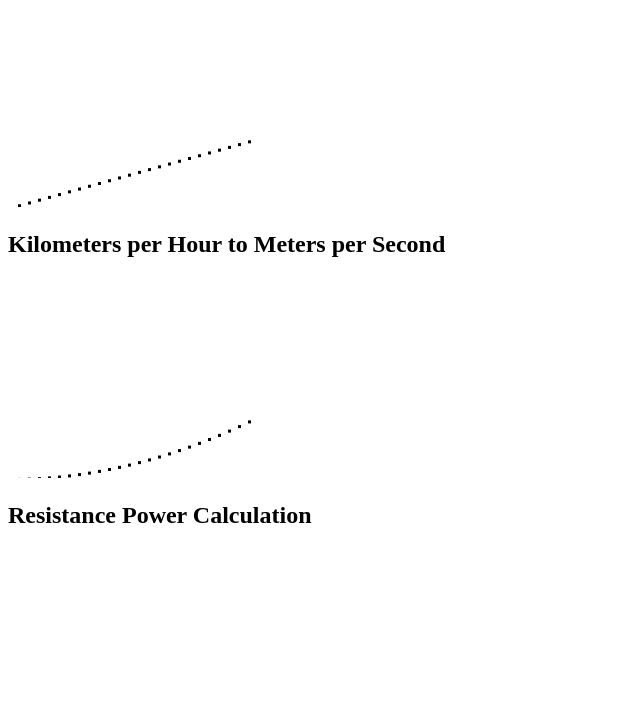
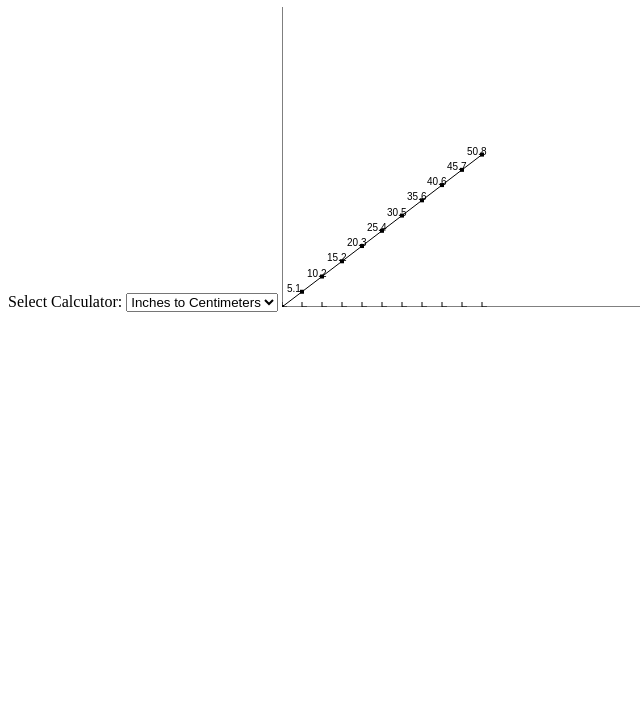
Before and after one commit to DavinciPG/Liidesega-veebirakendus, a website: page index.html in a window 1280 px wide. Shown: the part 73-800 px from the top of the page, without its empty margins (0-640 px from the left). Drawn offline with Linux system fonts and the light colour scheme.

Commit message:
Harjutus 5

```diff
--- a/index.html
+++ b/index.html
@@ -3,18 +3,17 @@
 <head>
     <meta charset="UTF-8">
     <meta name="viewport" content="width=device-width, initial-scale=1.0">
-    <title>Canvas Drawing</title>
+    <title>Canvas Chart</title>
 </head>
 <body>
-<h1>Canvas Drawing</h1>
+<h1>Canvas Chart with Calculator Selection</h1>
 
-<!-- Canvas for kilometer per hour to meter per second -->
-<canvas id="canvas1" width="400" height="200"></canvas>
-<h2>Kilometers per Hour to Meters per Second</h2>
+<label for="calculatorDropdown">Select Calculator:</label>
+<select id="calculatorDropdown">
+    <option value="inchesToCm">Inches to Centimeters</option>
+</select>
 
-<!-- Canvas for resistance power calculation -->
-<canvas id="canvas2" width="400" height="200"></canvas>
-<h2>Resistance Power Calculation</h2>
+<canvas id="canvas" width="400" height="300"></canvas>
 
 <script src="index.js"></script>
 </body>
--- a/index.js
+++ b/index.js
@@ -1,72 +1,82 @@
-var KilometersPerHourToMetersPerSecond = /** @class */ (function () {
-    function KilometersPerHourToMetersPerSecond() {
+var InchesToCm = /** @class */ (function () {
+    function InchesToCm() {
     }
-    KilometersPerHourToMetersPerSecond.prototype.calculate = function (kmPerHour) {
-        return kmPerHour * (1000 / 3600);
+    InchesToCm.prototype.calculate = function (inches) {
+        return inches * 2.54;
     };
-    KilometersPerHourToMetersPerSecond.prototype.inputUnit = function () {
-        return "km/h";
+    InchesToCm.prototype.inputUnit = function () {
+        return "in";
     };
-    KilometersPerHourToMetersPerSecond.prototype.outputUnit = function () {
-        return "m/s";
+    InchesToCm.prototype.outputUnit = function () {
+        return "cm";
     };
-    return KilometersPerHourToMetersPerSecond;
-}());
-var ResistancePowerCalculator = /** @class */ (function () {
-    function ResistancePowerCalculator(resistance) {
-        this.resistance = resistance;
-    }
-    ResistancePowerCalculator.prototype.calculate = function (voltage) {
-        var current = voltage / this.resistance;
-        return voltage * current;
-    };
-    ResistancePowerCalculator.prototype.inputUnit = function () {
-        return "V";
-    };
-    ResistancePowerCalculator.prototype.outputUnit = function () {
-        return "W";
-    };
-    return ResistancePowerCalculator;
+    return InchesToCm;
 }());
 var Figure = /** @class */ (function () {
     function Figure(calculator, g) {
+        this.g = g;
         this.calculator = calculator;
-        this.g = g;
-        this.draw();
     }
+    // Create a method to update the calculator
+    Figure.prototype.setCalculator = function (calculator) {
+        this.calculator = calculator;
+    };
     Figure.prototype.draw = function () {
         this.g.clearRect(0, 0, this.g.canvas.width, this.g.canvas.height);
-        for (var i = 0; i < 25; i++) {
-            // Adjust the y-coordinate to draw from top to bottom
-            var y = this.g.canvas.height - 10 * this.calculator.calculate(i);
-            this.g.fillRect(10 * i, y, 3, 3);
+        this.g.beginPath();
+        this.g.moveTo(0, this.g.canvas.height);
+        this.g.lineTo(this.g.canvas.width, this.g.canvas.height);
+        this.g.moveTo(0, 0);
+        this.g.lineTo(0, this.g.canvas.height);
+        this.g.stroke();
+        for (var i = 0; i <= 20; i += 2) {
+            var x = 10 * i;
+            var y = this.g.canvas.height;
+            this.g.beginPath();
+            this.g.moveTo(x, y);
+            this.g.lineTo(x, y - 5);
+            this.g.stroke();
+            this.g.fillText(i + "", x, y + 15);
+            var value = this.calculator.calculate(i);
+            this.g.fillText(value.toFixed(1), x - 15, y - 3 * value);
+            this.g.beginPath();
+            this.g.moveTo(x, y);
+            this.g.lineTo(x + 5, y);
+            this.g.stroke();
         }
+        this.g.fillText("X-axis (" + this.calculator.inputUnit() + ")", this.g.canvas.width - 40, this.g.canvas.height + 20);
+        this.g.save();
+        this.g.translate(-50, this.g.canvas.height / 2);
+        this.g.rotate(-Math.PI / 2);
+        this.g.fillText("Y-axis (" + this.calculator.outputUnit() + ")", 0, 0);
+        this.g.restore();
+        this.g.beginPath();
+        for (var i = 0; i <= 20; i += 2) {
+            var x = 10 * i;
+            var y = this.g.canvas.height - 3 * this.calculator.calculate(i);
+            this.g.lineTo(x, y);
+            this.g.fillRect(x - 2, y - 2, 4, 4);
+        }
+        this.g.stroke();
     };
     return Figure;
 }());
-document.addEventListener("DOMContentLoaded", function () {
-    var kmPerHourToMPerSecCalculator = new KilometersPerHourToMetersPerSecond();
-    var speedInKmPerHour = 60; // Replace with your desired speed in km/h
-    var metersPerSecond = kmPerHourToMPerSecCalculator.calculate(speedInKmPerHour);
-    var canvas1 = document.getElementById("canvas1");
-    var context1 = canvas1.getContext("2d");
-    if (context1) {
-        var figure1 = new Figure(kmPerHourToMPerSecCalculator, context1);
-        figure1.draw(); // Draw the result on canvas1
-    }
-    else {
-        console.error("Canvas rendering context is not available for canvas1.");
-    }
-    var resistancePowerCalculator = new ResistancePowerCalculator(100);
-    var voltage = 12; // Replace with your desired voltage in volts
-    var power = resistancePowerCalculator.calculate(voltage);
-    var canvas2 = document.getElementById("canvas2");
-    var context2 = canvas2.getContext("2d");
-    if (context2) {
-        var figure2 = new Figure(resistancePowerCalculator, context2);
-        figure2.draw(); // Draw the result on canvas2
-    }
-    else {
-        console.error("Canvas rendering context is not available for canvas2.");
-    }
-});
+var inchesToCmCalculator = new InchesToCm();
+var canvas = document.getElementById("canvas");
+var context = canvas.getContext("2d");
+if (context) {
+    var figure_1 = new Figure(inchesToCmCalculator, context);
+    figure_1.draw(); // Draw the initial chart
+    // Add a dropdown menu to switch calculators
+    var calculatorDropdown_1 = document.getElementById("calculatorDropdown");
+    calculatorDropdown_1.addEventListener("change", function () {
+        if (calculatorDropdown_1.value === "inchesToCm") {
+            var inchesToCmCalculator_1 = new InchesToCm();
+            figure_1.setCalculator(inchesToCmCalculator_1);
+            figure_1.draw();
+        }
+    });
+}
+else {
+    console.error("Canvas rendering context is not available.");
+}
```
Also changed, not shown: index.ts (+74 -56 lines).
